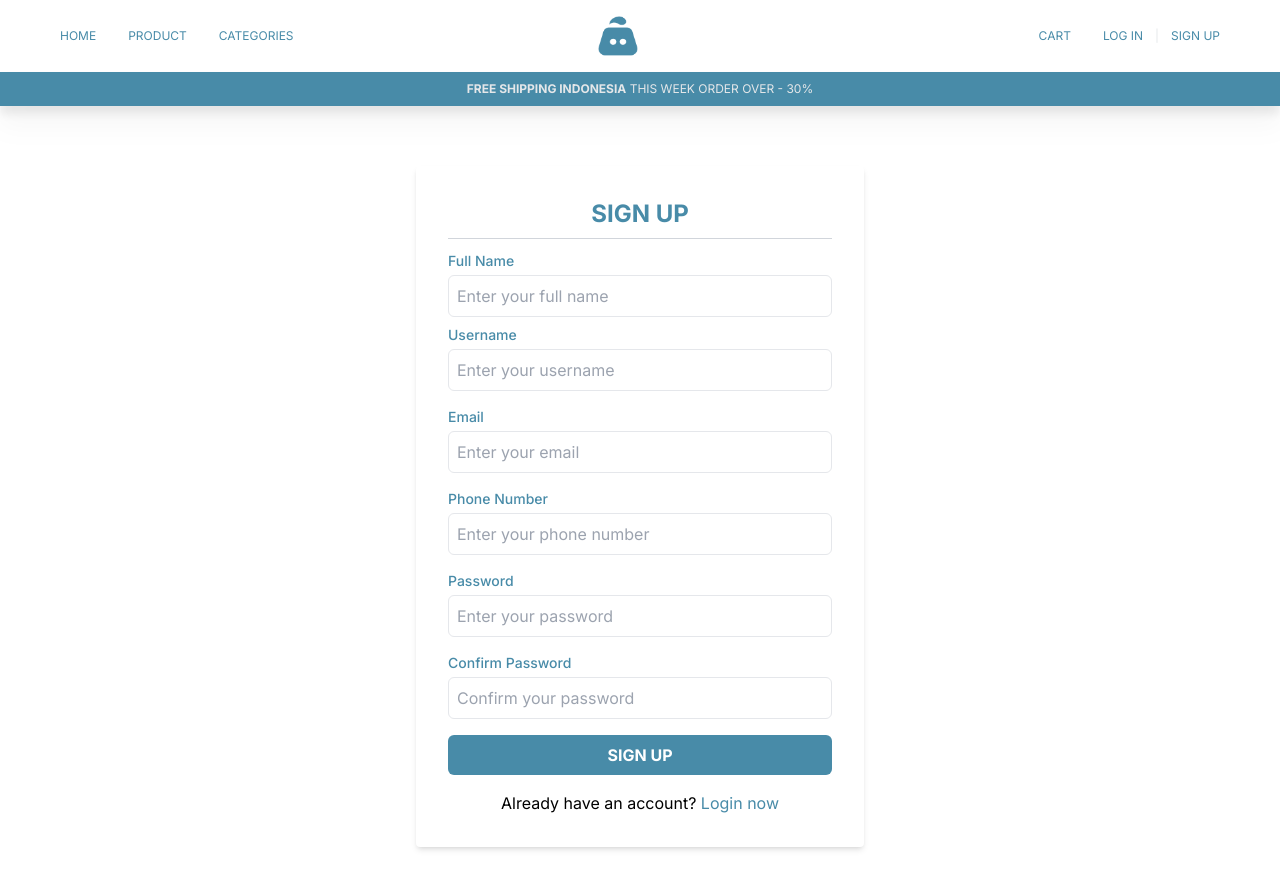
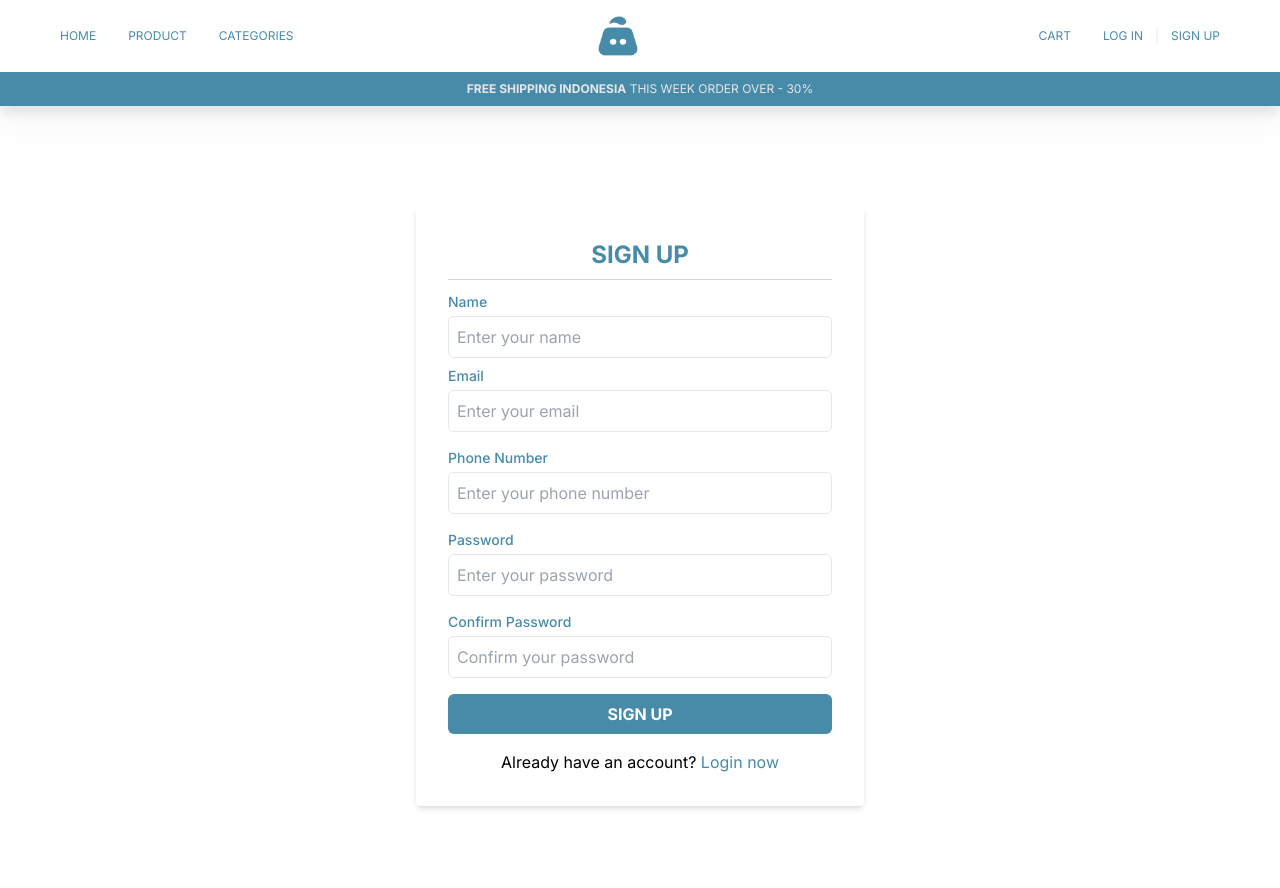
Before and after one commit to awriyou/FP-Rakamin, a Next.js app in the folder frontend/: page /user/signup in a window 1280 px wide. Shown: the top 888 px of the page. Built offline with nearby package versions, Linux system fonts and the light colour scheme.

Commit message:
Hapus username

```diff
--- a/frontend/app/user/login/page.js
+++ b/frontend/app/user/login/page.js
@@ -60,7 +60,7 @@ const LoginPage = () => {
           <form onSubmit={handleLogin}>
             {/* Username/Email */}
             <div className="mb-4 font-poppins">
-              <label htmlFor="username" className="block text-sm font-medium text-gray-600" style={{ color: '#488BA8' }}>Username or Email</label>
+              <label htmlFor="username" className="block text-sm font-medium text-gray-600" style={{ color: '#488BA8' }}>Email</label>
               <input
                 type="text"
                 id="username"
--- a/frontend/app/user/signup/page.js
+++ b/frontend/app/user/signup/page.js
@@ -8,7 +8,6 @@ const SignupPage = () => {
   const [name, setName] = useState('');
   const [email, setEmail] = useState('');
   const [phone, setPhone] = useState('');
-  const [username, setUsername] = useState('');
 
 
 
@@ -40,7 +39,6 @@ const SignupPage = () => {
         postalCode: 12345,
         city: "Kota Default",
         province: "Provinsi Default",
-        username: username
       })
     });
 
@@ -76,28 +74,14 @@ const SignupPage = () => {
         <form onSubmit={handleSubmit} >
           {/* Nama Lengkap */}
           <div className="mb-2">
-            <label htmlFor="fullName" className="block text-sm font-medium text-gray-600" style={{ color: '#488BA8' }}>Full Name</label>
+            <label htmlFor="fullName" className="block text-sm font-medium text-gray-600" style={{ color: '#488BA8' }}>Name</label>
             <input
               type="text"
               id="fullName"
               name="fullName"
               className="mt-1 p-2 w-full border rounded-md"
-              placeholder="Enter your full name"
+              placeholder="Enter your name"
               onChange={(e) => setName(e.target.value)}
-            />
-          </div>
-
-
-          {/* Username */}
-          <div className="mb-4">
-            <label htmlFor="username" className="block text-sm font-medium text-gray-600" style={{ color: '#488BA8' }}>Username</label>
-            <input
-              type="text"
-              id="username"
-              name="username"
-              className="mt-1 p-2 w-full border rounded-md"
-              placeholder="Enter your username"
-              onChange={(e) => setUsername(e.target.value)}
             />
           </div>
 
```
Also changed, not shown: 2 other files (tests, documents, lock files or other folders).
